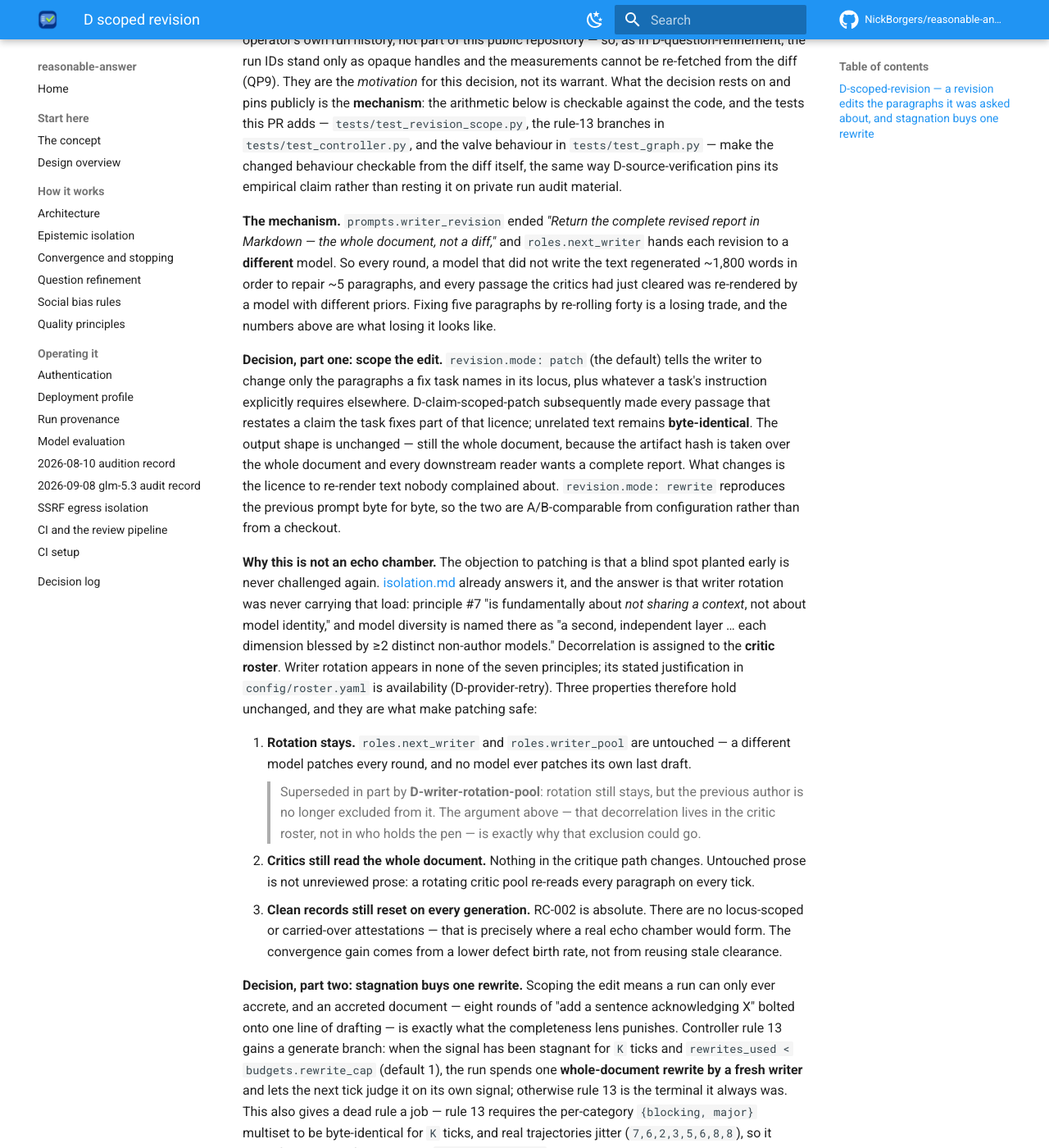
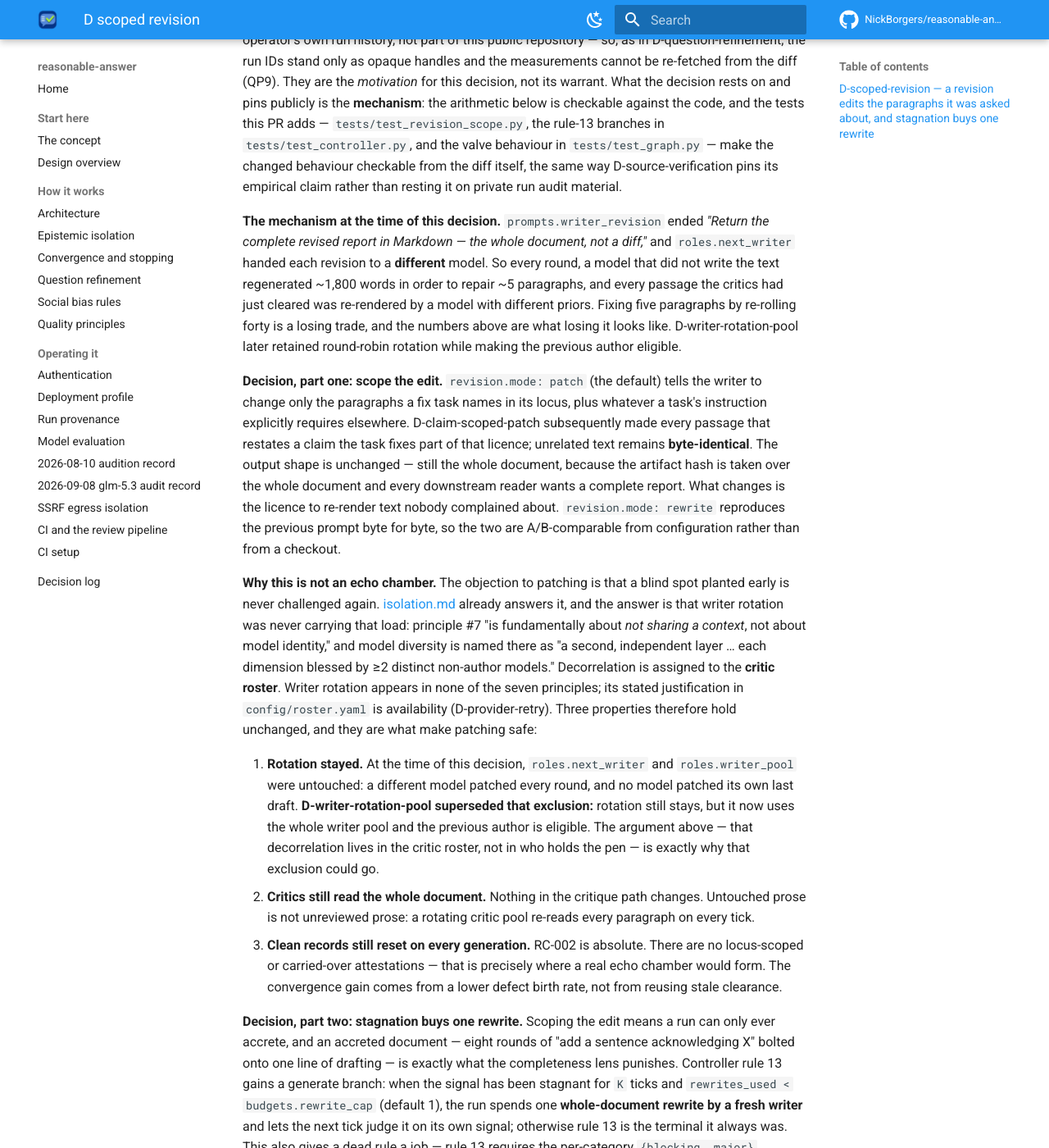
Before and after one commit to NickBorgers/reasonable-answer, an MkDocs documentation site: the page built from docs/decisions/D-scoped-revision.md, in a window 1280 px wide and 1400 px high, scrolled down 1019 px. Shown: the whole window at 82% size. Built offline with MkDocs 1.6.1 and Material for MkDocs 9.7.7, drawn with Linux system fonts in a browser that asks for light colours; comment, search, counter and statistics services are not loaded.

Commit message:
fix: address reviewer findings (cycle 1, cold)
Updated two superseded decision pages so their former writer-exclusion rules are explicitly historical and the current whole-pool rotation is unambiguous. Skipped the quality blocker: its proposed remedies require either reversing the PR's stated availability goal or supplying directly comparable new evidence that the repository does not contain. All 2,076 non-live tests and Ruff pass.

Addressed:
  - docs/docs-stale-writer-exclusion-1

Skipped:
  - quality/qual-claim-unsupported-1

```diff
--- a/docs/decisions/D-scoped-revision.md
+++ b/docs/decisions/D-scoped-revision.md
@@ -40,12 +40,13 @@ valve behaviour in `tests/test_graph.py` — make the changed behaviour checkabl
 the same way D-source-verification pins its empirical claim rather than resting it on private run
 audit material.
 
-**The mechanism.** `prompts.writer_revision` ended *"Return the complete revised report in Markdown —
-the whole document, not a diff,"* and `roles.next_writer` hands each revision to a **different** model.
-So every round, a model that did not write the text regenerated ~1,800 words in order to repair ~5
-paragraphs, and every passage the critics had just cleared was re-rendered by a model with different
-priors. Fixing five paragraphs by re-rolling forty is a losing trade, and the numbers above are what
-losing it looks like.
+**The mechanism at the time of this decision.** `prompts.writer_revision` ended *"Return the complete
+revised report in Markdown — the whole document, not a diff,"* and `roles.next_writer` handed each
+revision to a **different** model. So every round, a model that did not write the text regenerated
+~1,800 words in order to repair ~5 paragraphs, and every passage the critics had just cleared was
+re-rendered by a model with different priors. Fixing five paragraphs by re-rolling forty is a losing
+trade, and the numbers above are what losing it looks like. D-writer-rotation-pool later retained
+round-robin rotation while making the previous author eligible.
 
 **Decision, part one: scope the edit.** `revision.mode: patch` (the default) tells the writer to change
 only the paragraphs a fix task names in its locus, plus whatever a task's instruction explicitly
@@ -65,11 +66,11 @@ layer … each dimension blessed by ≥2 distinct non-author models." Decorrelat
 `config/roster.yaml` is availability (D-provider-retry). Three properties therefore hold unchanged, and
 they are what make patching safe:
 
-1. **Rotation stays.** `roles.next_writer` and `roles.writer_pool` are untouched — a different model
-   patches every round, and no model ever patches its own last draft.
-   > Superseded in part by **D-writer-rotation-pool**: rotation still stays, but the previous
-   > author is no longer excluded from it. The argument above — that decorrelation lives in the
-   > critic roster, not in who holds the pen — is exactly why that exclusion could go.
+1. **Rotation stayed.** At the time of this decision, `roles.next_writer` and `roles.writer_pool`
+   were untouched: a different model patched every round, and no model patched its own last draft.
+   **D-writer-rotation-pool superseded that exclusion:** rotation still stays, but it now uses the
+   whole writer pool and the previous author is eligible. The argument above — that decorrelation
+   lives in the critic roster, not in who holds the pen — is exactly why that exclusion could go.
 2. **Critics still read the whole document.** Nothing in the critique path changes. Untouched prose is
    not unreviewed prose: a rotating critic pool re-reads every paragraph on every tick.
 3. **Clean records still reset on every generation.** RC-002 is absolute. There are no locus-scoped or
```
Also changed, not shown: docs/decisions/D-writer-rereads-cited-sources.md (+8 -8 lines).
